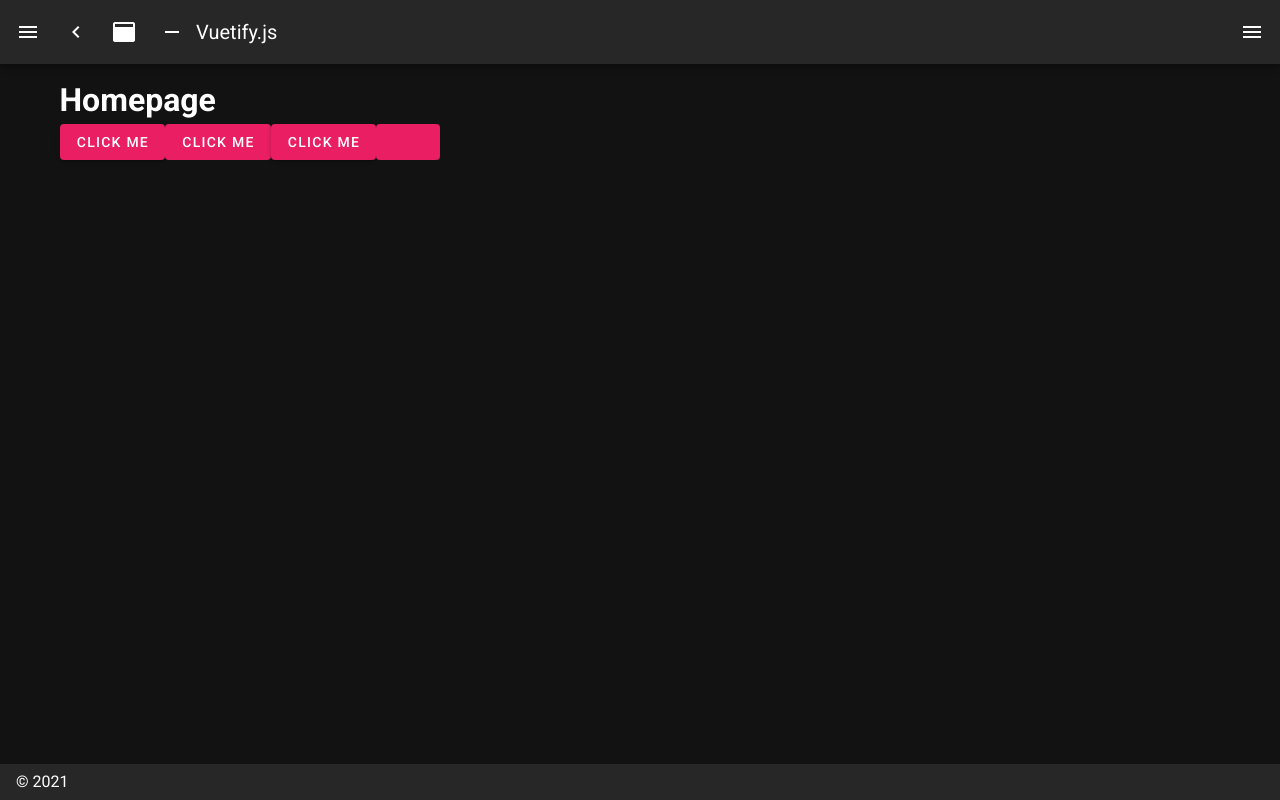
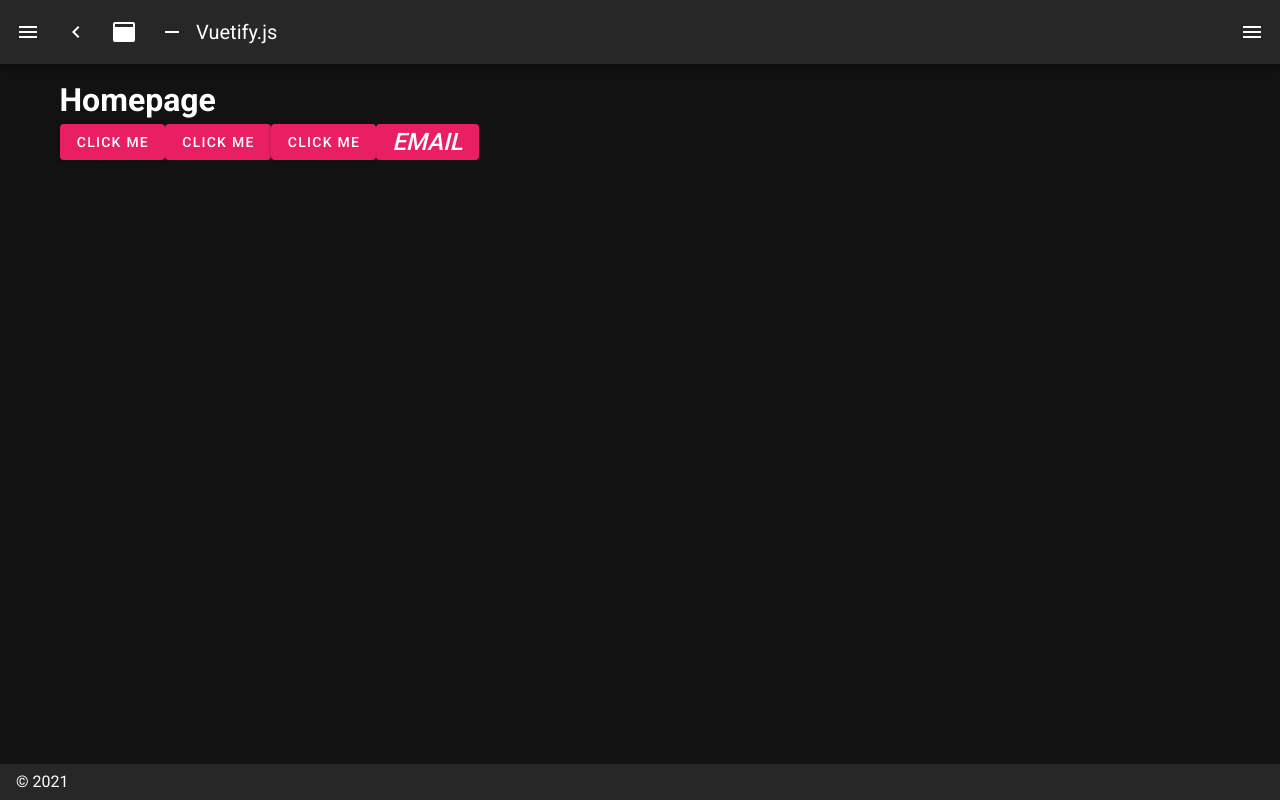
Before and after one commit to braden-w/learn-vuetify-project-management-website, a Nuxt app: page / in a window 1280 px wide. Built offline with nearby package versions, Linux system fonts and the light colour scheme.

Commit message:
Added email icon

```diff
--- a/pages/index.vue
+++ b/pages/index.vue
@@ -4,7 +4,9 @@
     <v-btn class="pink white--text">Click me</v-btn>
     <v-btn depressed color="pink">Click me</v-btn>
     <v-btn flat color="pink">Click me</v-btn>
-    <v-btn depressed class="pink white--text"></v-btn>
+    <v-btn depressed class="pink white--text">
+      <v-icon>email</v-icon>
+    </v-btn>
   </div>
 </template>
 
```
